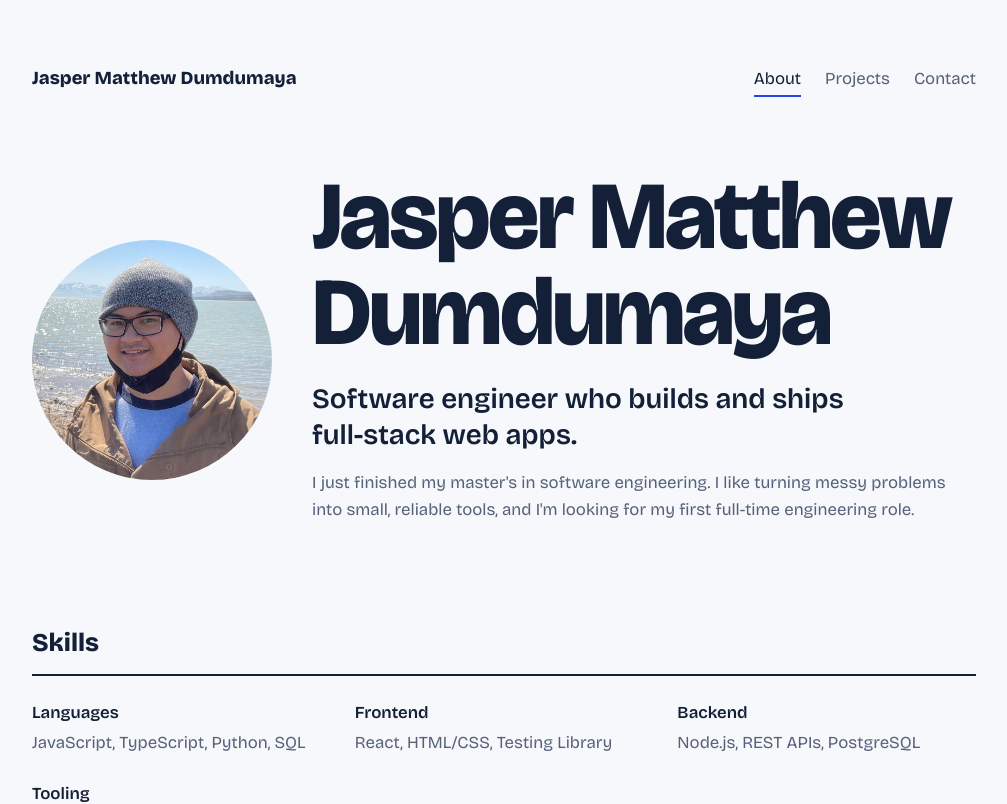
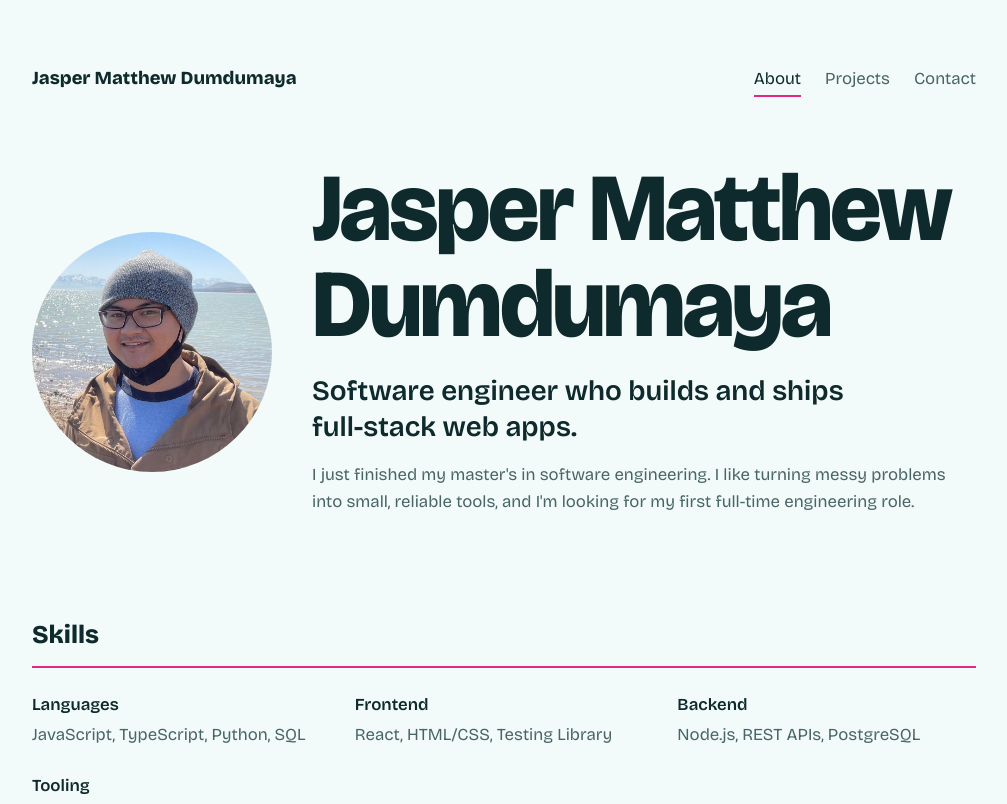
Before and after one commit to jmd0711/jmd0711.github.io, a React (Vite) app: page / in a window 1280 px wide. Shown: the top 804 px of the page, without its empty margins (136-1143 px from the left). Built offline with nearby package versions, Linux system fonts and the light colour scheme.

Commit message:
change color scheme and clean up css

```diff
--- a/src/App.css
+++ b/src/App.css
@@ -1,26 +1,36 @@
 @import url("https://fonts.googleapis.com/css2?family=Bricolage+Grotesque:opsz,wght@12..96,400;12..96,600;12..96,800&display=swap");
+
+/* ---------- Tokens ---------- */
 
 :root {
   /* dark (default) */
-  --paper: #0f1626;
-  --ink: #e9edf7;
-  --muted: #9aa6c0;
-  --accent: #8fa6ff;
-  --tag: #1d2946;
-  --line: #26314d;
+  color-scheme: dark;
+  --paper: #0b1a1d;
+  --ink: #e8fbf9;
+  --muted: #8fb3b1;
+  --accent: #39c5bb;
+  --brand: #39c5bb;
+  --on-brand: #062a29;
+  --pop: #ff5fa8;
+  --tag: #12363a;
+  --line: #1d4448;
   --font: "Bricolage Grotesque", system-ui, -apple-system, "Segoe UI", sans-serif;
 }
 
 @media (prefers-color-scheme: light) {
   :root {
-    --paper: #f6f8fb;
-    --ink: #132038;
-    --muted: #56617a;
-    --accent: #2646e6;
-    --tag: #e2e9fb;
-    --line: #d3dae8;
+    color-scheme: light;
+    --paper: #f2fbfa;
+    --ink: #0f2a2c;
+    --muted: #4a6567;
+    --accent: #0c7a74;
+    --pop: #e12885;
+    --tag: #d4f2ef;
+    --line: #bfe3df;
   }
 }
+
+/* ---------- Base ---------- */
 
 * { box-sizing: border-box; }
 
@@ -36,57 +46,21 @@ body {
 a { color: var(--accent); text-underline-offset: 3px; }
 a:focus-visible { outline: 3px solid var(--accent); outline-offset: 3px; border-radius: 2px; }
 
-.page { max-width: 62rem; margin: 0 auto; padding: 4rem 1.5rem 3rem; }
+ul { list-style: none; margin: 0; padding: 0; }
 
-.hero h1 {
-  font-size: clamp(3rem, 9vw, 6rem);
-  line-height: 1;
-  font-weight: 800;
-  letter-spacing: -0.03em;
-  margin: 0 0 1.25rem;
-}
-.headline { font-size: clamp(1.3rem, 3vw, 1.75rem); font-weight: 600; line-height: 1.3; max-width: 34rem; margin: 0 0 1rem; }
-.intro { max-width: 40rem; color: var(--muted); margin: 0 0 1.75rem; }
+section { margin-top: 4.5rem; }
+main > section:first-child { margin-top: 0; }
 
-.links { display: flex; flex-wrap: wrap; gap: 1.25rem; align-items: center; }
-.button {
-  background: var(--accent);
-  color: var(--paper);
-  padding: 0.6rem 1.1rem;
-  border-radius: 6px;
-  text-decoration: none;
-  font-weight: 600;
+h2 {
+  font-size: 1.6rem;
+  margin: 0 0 1.5rem;
+  padding-bottom: 0.6rem;
+  border-bottom: 2px solid var(--pop);
 }
 
-section { margin-top: 4.5rem; }
-h2 { font-size: 1.6rem; margin: 0 0 1.5rem; padding-bottom: 0.6rem; border-bottom: 2px solid var(--ink); }
+/* ---------- Layout ---------- */
 
-ul { list-style: none; margin: 0; padding: 0; }
-
-.project {
-  display: grid;
-  grid-template-columns: 1fr 2fr;
-  gap: 1.5rem;
-  padding: 1.75rem 0;
-  border-bottom: 1px solid var(--line);
-}
-.project h3 { margin: 0; font-size: 1.35rem; }
-.role { margin: 0.25rem 0 0; color: var(--muted); font-size: 0.95rem; }
-.project p { margin: 0 0 0.9rem; }
-
-.tags { display: flex; flex-wrap: wrap; gap: 0.5rem; margin-bottom: 0.9rem; }
-.tags li { background: var(--tag); padding: 0.15rem 0.7rem; border-radius: 999px; font-size: 0.9rem; }
-.project-links { display: flex; gap: 1.25rem; margin: 0; }
-
-.skills { display: grid; grid-template-columns: repeat(auto-fit, minmax(14rem, 1fr)); gap: 1.5rem; margin: 0; }
-.skills dt { font-weight: 600; }
-.skills dd { margin: 0.2rem 0 0; color: var(--muted); }
-
-footer { margin-top: 5rem; padding-top: 1.5rem; border-top: 1px solid var(--line); color: var(--muted); }
-
-@media (max-width: 640px) {
-  .project { grid-template-columns: 1fr; gap: 0.75rem; }
-}
+.page { max-width: 62rem; margin: 0 auto; padding: 4rem 1.5rem 3rem; }
 
 .site-header {
   display: flex;
@@ -100,26 +74,67 @@ footer { margin-top: 5rem; padding-top: 1.5rem; border-top: 1px solid var(--line
 .site-header nav { display: flex; gap: 1.5rem; }
 .site-header nav a { color: var(--muted); text-decoration: none; padding-bottom: 2px; }
 .site-header nav a:hover { color: var(--ink); }
-.site-header nav a.active { color: var(--ink); border-bottom: 2px solid var(--accent); }
+.site-header nav a.active { color: var(--ink); border-bottom: 2px solid var(--pop); }
+
+footer { margin-top: 5rem; padding-top: 1.5rem; border-top: 1px solid var(--line); color: var(--muted); }
+
+/* ---------- Shared components ---------- */
+
+.links { display: flex; flex-wrap: wrap; gap: 1.25rem; align-items: center; }
+
+.button {
+  background: var(--brand);
+  color: var(--on-brand);
+  padding: 0.6rem 1.1rem;
+  border-radius: 6px;
+  text-decoration: none;
+  font-weight: 600;
+}
 
 .page-title { font-size: clamp(2rem, 6vw, 3.25rem); line-height: 1.1; letter-spacing: -0.02em; margin: 0 0 1.5rem; }
-.project-title { margin: 0; font-size: 1.35rem; }
+.intro { max-width: 40rem; color: var(--muted); margin: 0 0 1.75rem; }
 
-.about-hero {
-  display: flex;
-  align-items: center;
-  gap: 2.5rem;
+.tags { display: flex; flex-wrap: wrap; gap: 0.5rem; margin-bottom: 0.9rem; }
+.tags li { background: var(--tag); border: 1px solid var(--line); padding: 0.15rem 0.7rem; border-radius: 999px; font-size: 0.9rem; }
+
+/* ---------- About ---------- */
+
+.hero h1 {
+  font-size: clamp(3rem, 9vw, 6rem);
+  line-height: 1;
+  font-weight: 800;
+  letter-spacing: -0.03em;
+  margin: 0 0 1.25rem;
 }
+.headline { font-size: clamp(1.3rem, 3vw, 1.75rem); font-weight: 600; line-height: 1.3; max-width: 34rem; margin: 0 0 1rem; }
+
+.about-hero { display: flex; align-items: center; gap: 2.5rem; }
 .about-hero > div { min-width: 0; }
-.portrait {
-  width: 240px;
-  height: 240px;
-  object-fit: cover;
-  border-radius: 50%;
-  flex-shrink: 0;
+.portrait { width: 240px; height: 240px; object-fit: cover; border-radius: 50%; flex-shrink: 0; }
+
+.skills { display: grid; grid-template-columns: repeat(auto-fit, minmax(14rem, 1fr)); gap: 1.5rem; margin: 0; }
+.skills dt { font-weight: 600; }
+.skills dd { margin: 0.2rem 0 0; color: var(--muted); }
+
+/* ---------- Projects ---------- */
+
+.project {
+  display: grid;
+  grid-template-columns: 1fr 2fr;
+  gap: 1.5rem;
+  padding: 1.75rem 0;
+  border-bottom: 1px solid var(--line);
 }
+/* Reset the section-heading style from the global h2 rule */
+.project-title { margin: 0; padding: 0; border: 0; font-size: 1.35rem; }
+.role { margin: 0.25rem 0 0; color: var(--muted); font-size: 0.95rem; }
+.project p { margin: 0 0 0.9rem; }
+.project-links { display: flex; gap: 1.25rem; margin: 0; }
+
+/* ---------- Responsive ---------- */
 
 @media (max-width: 640px) {
+  .project { grid-template-columns: 1fr; gap: 0.75rem; }
   .about-hero { flex-direction: column; align-items: flex-start; gap: 1.5rem; }
   .portrait { width: 160px; height: 160px; }
 }
```
